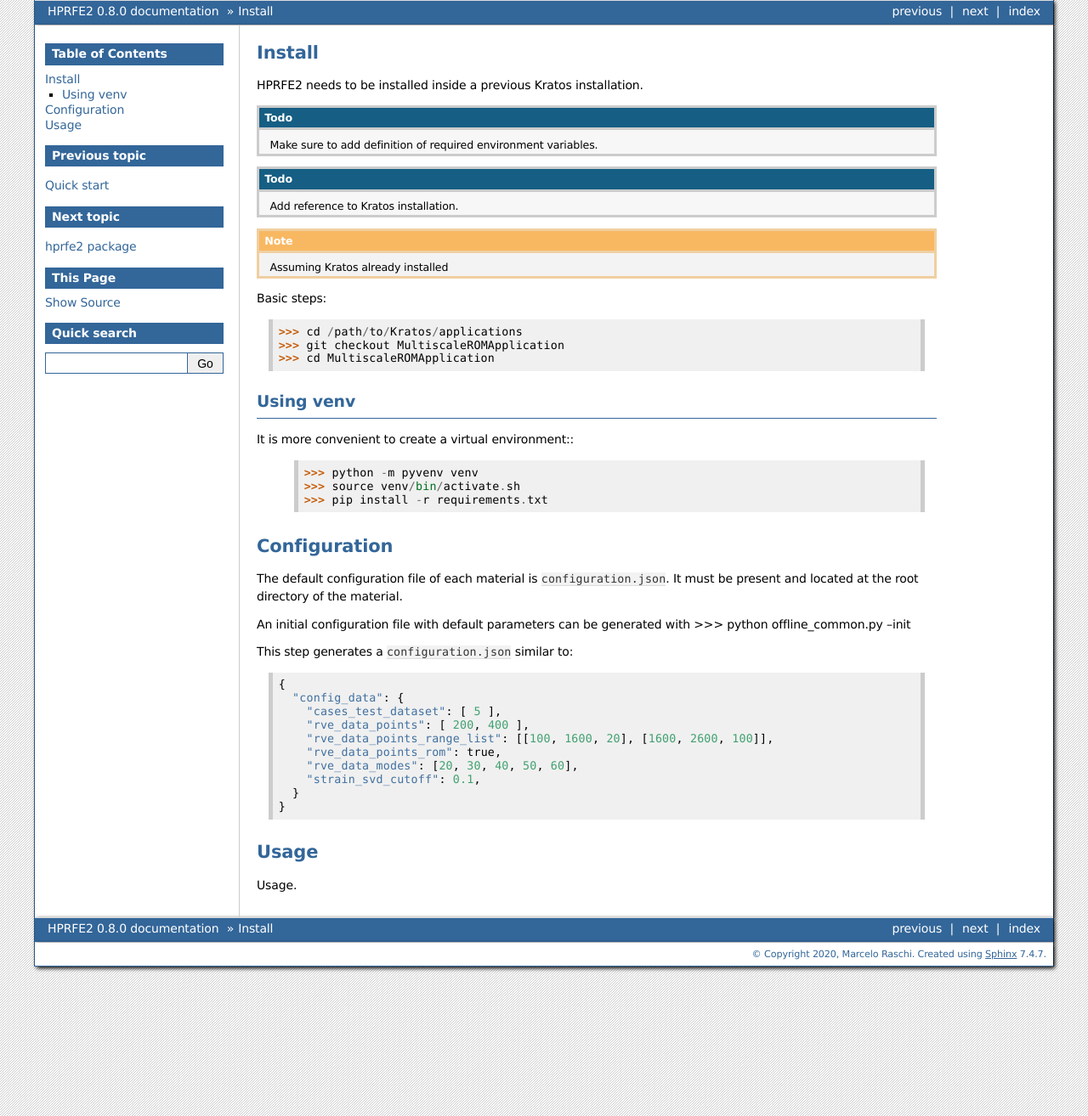
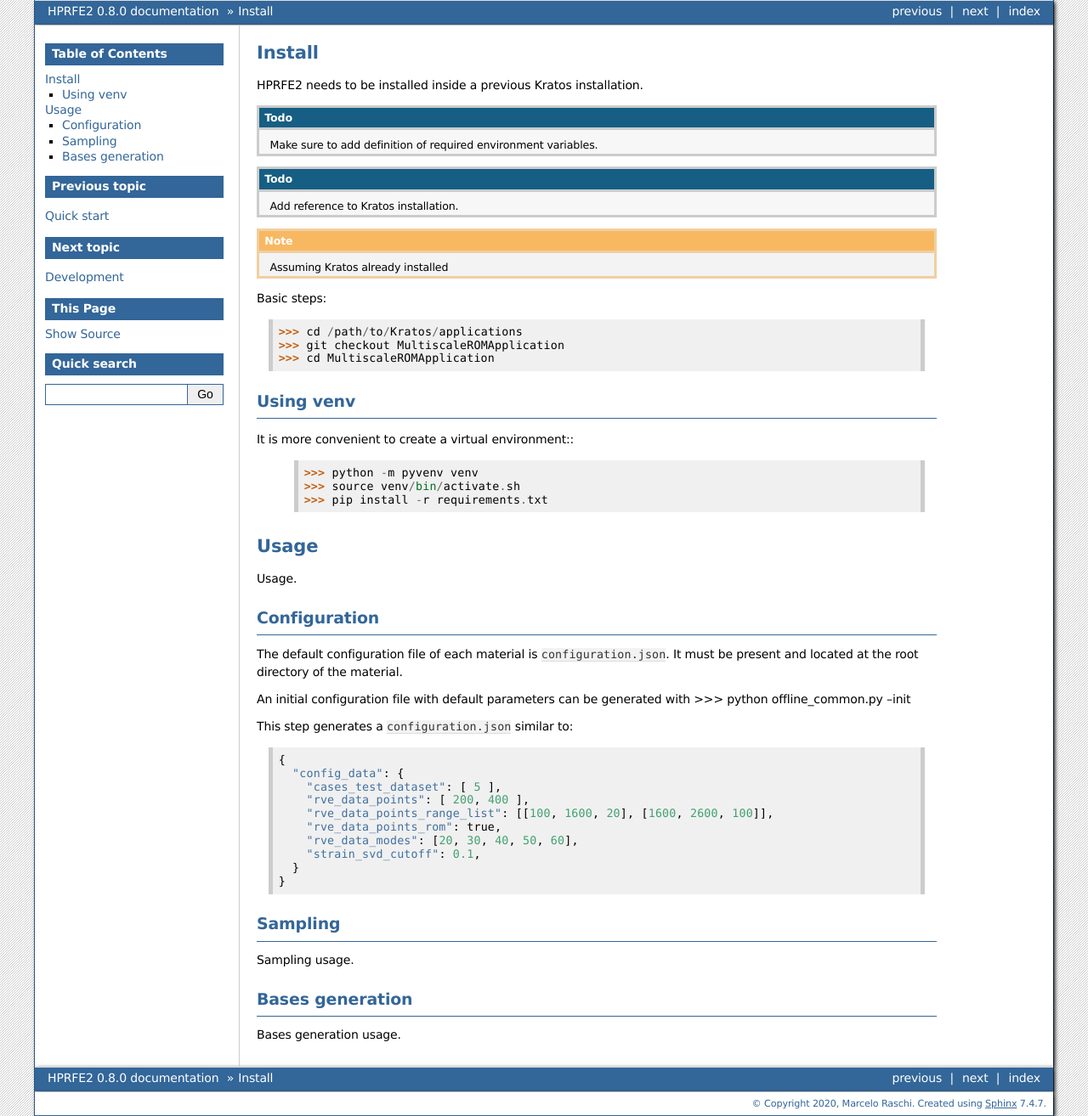
Before and after one commit to marandra/hprfe2, a Sphinx documentation site: the page built from docs/source/usage.rst, in a window 1280 px wide. Shown: the whole page at 85% size. Built offline with Sphinx 7.4.7, drawn with Linux system fonts in a browser that asks for light colours.

```diff
--- a/docs/source/hprfe2.rst
+++ b/docs/source/hprfe2.rst
@@ -1,5 +1,5 @@
-hprfe2 package
-==============
+hprfe2
+======
 
 Submodules
 ----------
--- a/docs/source/index.rst
+++ b/docs/source/index.rst
@@ -6,16 +6,15 @@ HPRFE2: High performance reduced finite element square
 
 HPRFE2 project consists of two parts: a set of utilities for bases generation and datases of a material (covered in this documentation), and the multiscale constitutive law for its use in FEA software (to be documented later).
 
+Contents
+========
+
 .. toctree::
    :maxdepth: 2
-   :caption: Contents:
 
    getstarted
    usage
-   hprfe2
-
-Development
-===========
+   modules
 
 
 Indices and tables
--- a/docs/source/modules.rst
+++ b/docs/source/modules.rst
@@ -1,5 +1,5 @@
-hprfe2
-======
+Development
+===========
 
 .. toctree::
    :maxdepth: 4
--- a/docs/source/usage.rst
+++ b/docs/source/usage.rst
@@ -28,8 +28,15 @@ It is more convenient to create a virtual environment::
     >>> source venv/bin/activate.sh
     >>> pip install -r requirements.txt
 
+
+
+Usage
+=====
+
+Usage.
+
 Configuration
-=============
+-------------
 
 The default configuration file of each material is ``configuration.json``.
 It must be present and located at the root directory of the material.
@@ -51,8 +58,11 @@ This step generates a ``configuration.json`` similar to::
     }
 
 
+Sampling
+--------
+Sampling usage.
 
-Usage
-=====
 
-Usage.
+Bases generation
+----------------
+Bases generation usage.
```
Also changed, not shown: 3 other files.
